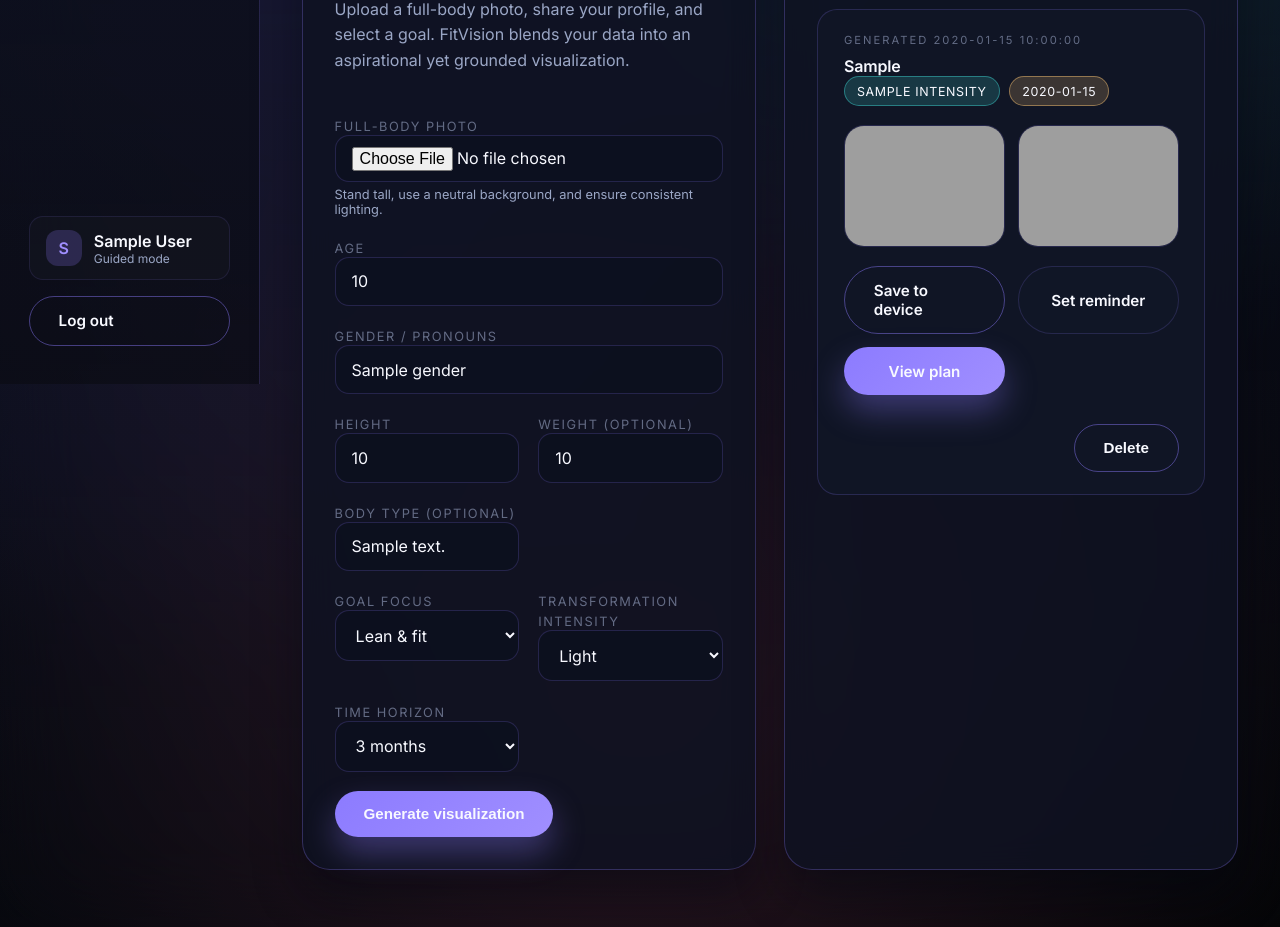
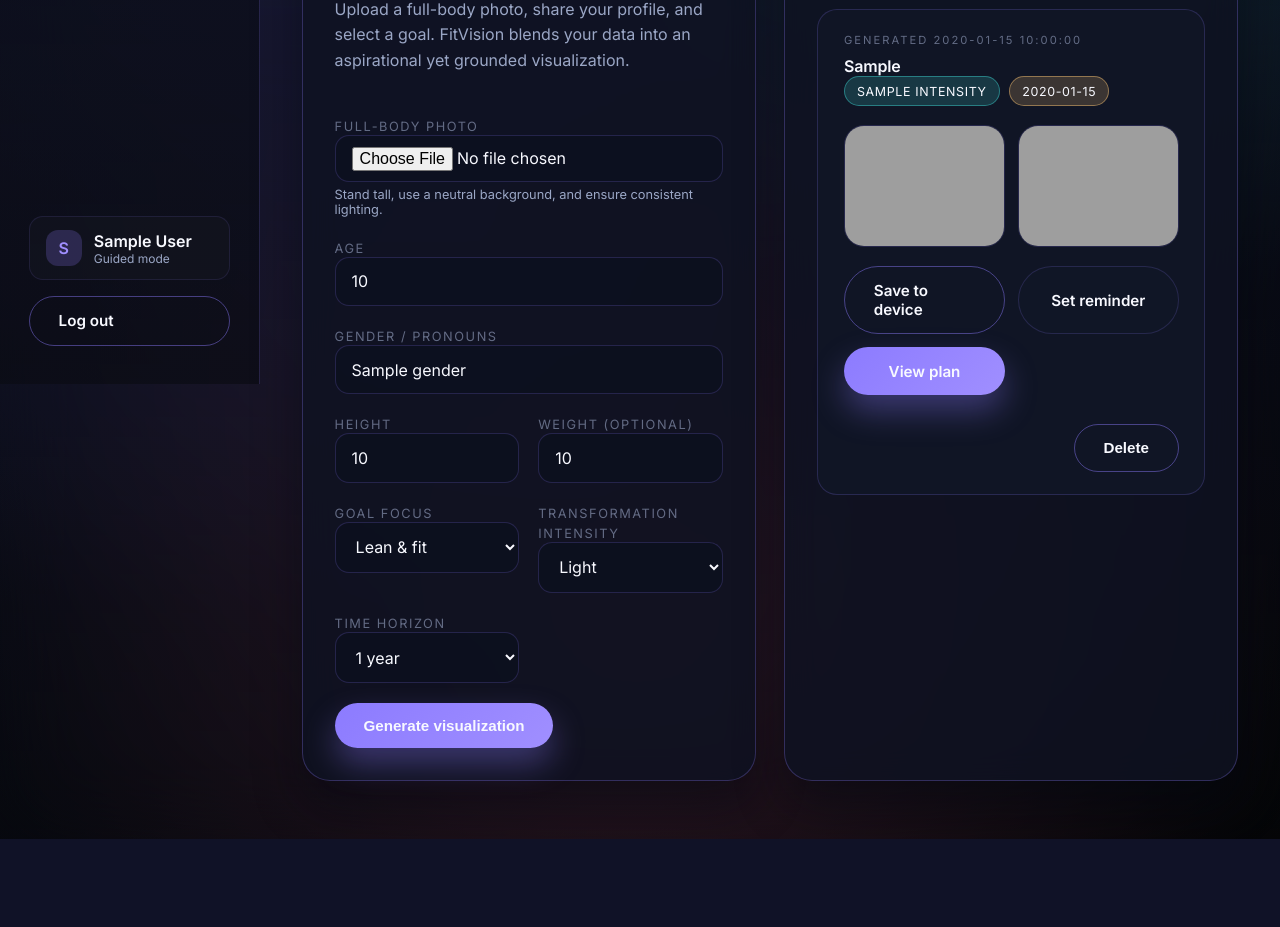
Before and after one commit to justnkev/testing_ai, a Flask app: template app/templates/visualize.html in a window 1280 px wide. Shown: the part 416-1343 px from the top of the page. After the commit the page ends 1255 px from the top, so only its background shows below. Run offline with Flask 3, Linux system fonts and the light colour scheme; the visitor is signed in with stand-in values (Sample User, id 1); the template is opened without the code that fills it: most values are stand-ins (such as "Sample title", 1, 10 or a date in 2020); parts of the project's set-up code (start-up, migrations or seed data) failed here and were passed over; grey boxes are pictures that could not be loaded.

Commit message:
Image generation feature custimization option changes

```diff
--- a/app/templates/visualize.html
+++ b/app/templates/visualize.html
@@ -45,10 +45,6 @@
           <label for="weight">Weight (optional)</label>
           <input type="text" id="weight" name="weight" value="{{ profile_defaults.get('weight', '') }}" placeholder="e.g., 160 lbs">
         </div>
-        <div>
-          <label for="body_type">Body type (optional)</label>
-          <input type="text" id="body_type" name="body_type" value="{{ profile_defaults.get('body_type', '') }}" placeholder="e.g., athletic">
-        </div>
       </div>
       <div class="form-grid three-col">
         <div>
@@ -57,6 +53,8 @@
             <option value="Lean &amp; fit"{% if goal_defaults.get('goal_type') == 'Lean & fit' %} selected{% endif %}>Lean &amp; fit</option>
             <option value="Toned &amp; healthy"{% if goal_defaults.get('goal_type') == 'Toned & healthy' %} selected{% endif %}>Toned &amp; healthy</option>
             <option value="Muscular &amp; athletic"{% if goal_defaults.get('goal_type') == 'Muscular & athletic' %} selected{% endif %}>Muscular &amp; athletic</option>
+            <option value="Big &amp; shredded"{% if goal_defaults.get('goal_type') == 'Big & shredded' %} selected{% endif %}>Big &amp; shredded</option>
+            <option value="Huge &amp; god-like"{% if goal_defaults.get('goal_type') == 'Huge & god-like' %} selected{% endif %}>Huge &amp; god-like</option>
           </select>
         </div>
         <div>
@@ -65,14 +63,22 @@
             <option value="Light"{% if goal_defaults.get('intensity') == 'Light' %} selected{% endif %}>Light</option>
             <option value="Moderate"{% if goal_defaults.get('intensity') == 'Moderate' %} selected{% endif %}>Moderate</option>
             <option value="Aspirational"{% if goal_defaults.get('intensity') == 'Aspirational' %} selected{% endif %}>Aspirational</option>
+            <option value="Extreme"{% if goal_defaults.get('intensity') == 'Extreme' %} selected{% endif %}>Extreme</option>
           </select>
         </div>
         <div>
           <label for="timeline">Time horizon</label>
           <select id="timeline" name="timeline">
-            <option value="3 months"{% if goal_defaults.get('timeline') == '3 months' %} selected{% endif %}>3 months</option>
-            <option value="6 months"{% if goal_defaults.get('timeline') == '6 months' %} selected{% endif %}>6 months</option>
             <option value="1 year"{% if goal_defaults.get('timeline') == '1 year' %} selected{% endif %}>1 year</option>
+            <option value="2 years"{% if goal_defaults.get('timeline') == '2 years' %} selected{% endif %}>2 years</option>
+            <option value="3 years"{% if goal_defaults.get('timeline') == '3 years' %} selected{% endif %}>3 years</option>
+            <option value="4 years"{% if goal_defaults.get('timeline') == '4 years' %} selected{% endif %}>4 years</option>
+            <option value="5 years"{% if goal_defaults.get('timeline') == '5 years' %} selected{% endif %}>5 years</option>
+            <option value="6 years"{% if goal_defaults.get('timeline') == '6 years' %} selected{% endif %}>6 years</option>
+            <option value="7 years"{% if goal_defaults.get('timeline') == '7 years' %} selected{% endif %}>7 years</option>
+            <option value="8 years"{% if goal_defaults.get('timeline') == '8 years' %} selected{% endif %}>8 years</option>
+            <option value="9 years"{% if goal_defaults.get('timeline') == '9 years' %} selected{% endif %}>9 years</option>
+            <option value="10 years"{% if goal_defaults.get('timeline') == '10 years' %} selected{% endif %}>10 years</option>
           </select>
         </div>
       </div>
```
